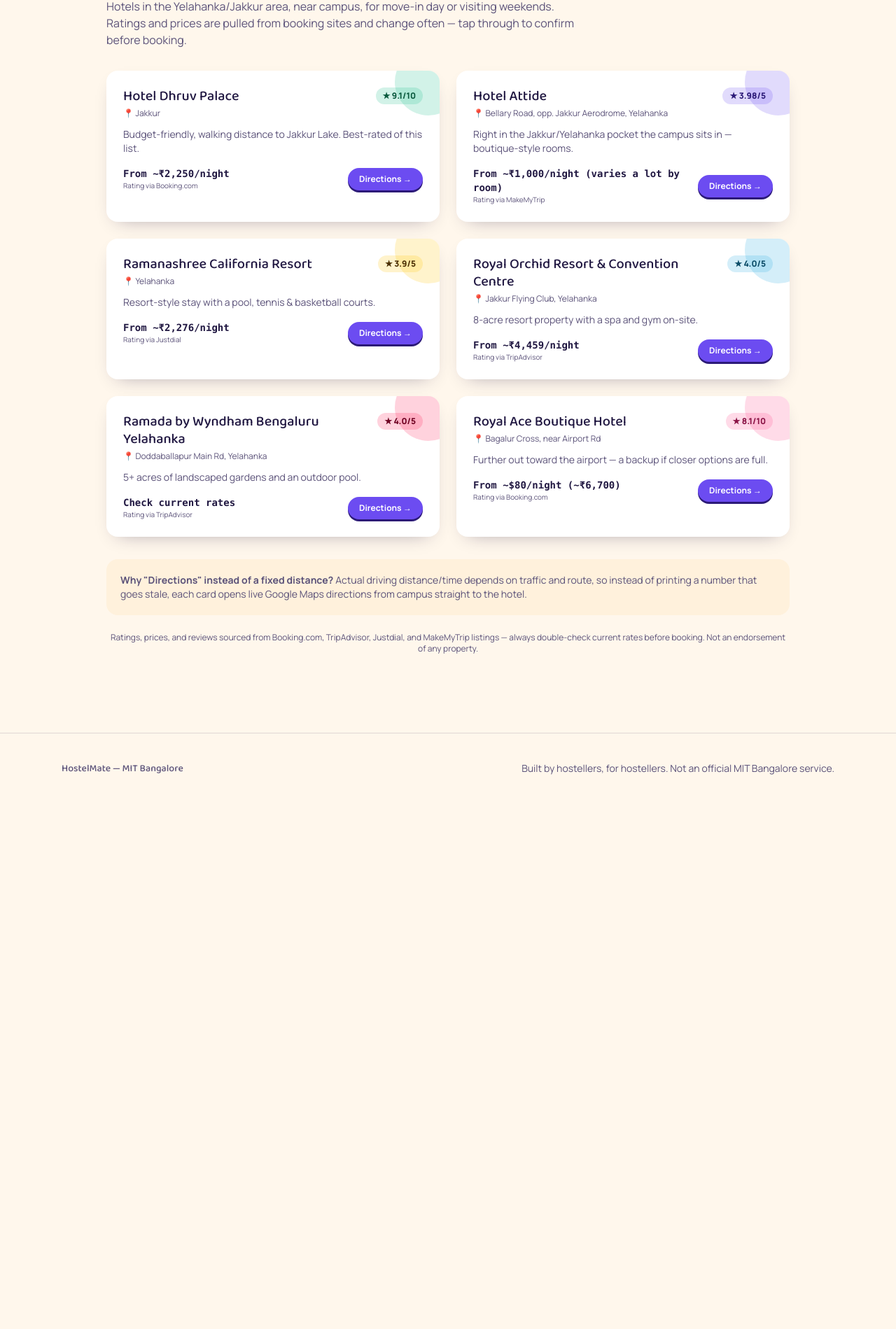
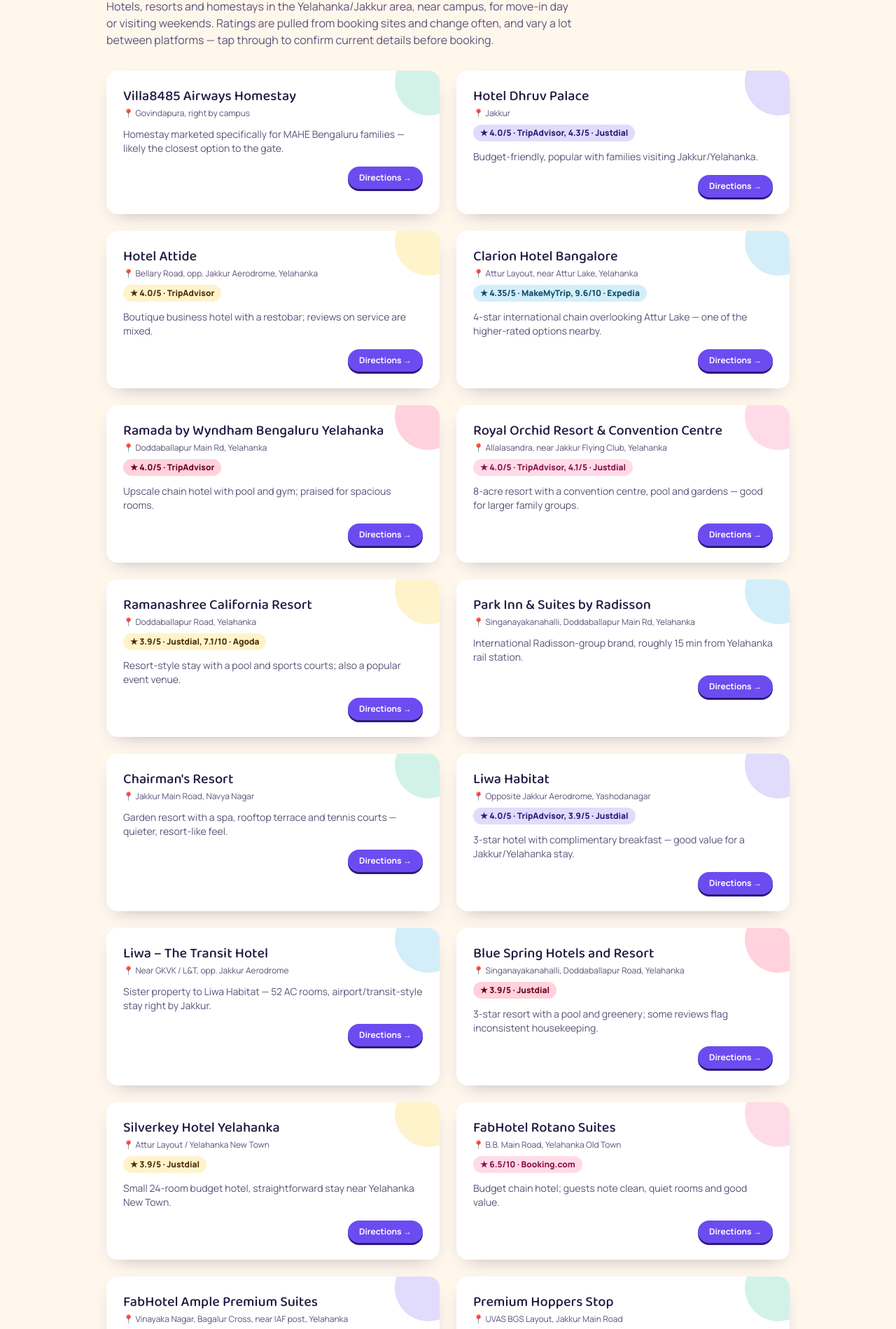
Before and after one commit to MoAyaan/hostelmate, a React (Vite) app in the folder web/: page /stay in a window 1280 px wide. Shown: the part 220-2119 px from the top of the page at 70% size. Before the commit the page ends 1368 px from the top, so only its background shows below. Built offline with nearby package versions, Linux system fonts and the light colour scheme; no server answers.

Commit message:
Expand Parent Stay hotel list, drop price fields
Prices went stale/inaccurate quickly, so remove them. Expand from 6 to
18 real hotels/resorts/homestays near campus (Yelahanka/Jakkur/Doddaballapur
Road corridor), each with a rating (source-labeled) where verifiable.

```diff
--- a/web/src/pages/Stay.jsx
+++ b/web/src/pages/Stay.jsx
@@ -6,70 +6,148 @@
 
 const HOTELS = [
   {
+    name: "Villa8485 Airways Homestay",
+    area: "Govindapura, right by campus",
+    rating: null,
+    blurb: "Homestay marketed specifically for MAHE Bengaluru families — likely the closest option to the gate.",
+    accent: "mint",
+    mapQuery: "Villa8485 Airways Homestay, Govindapura, Yelahanka, Bengaluru",
+  },
+  {
     name: "Hotel Dhruv Palace",
     area: "Jakkur",
-    rating: "9.1",
-    ratingOutOf: "10",
-    ratingSource: "Booking.com",
-    price: "From ~₹2,250/night",
-    blurb: "Budget-friendly, walking distance to Jakkur Lake. Best-rated of this list.",
-    accent: "mint",
+    rating: "4.0/5 · TripAdvisor, 4.3/5 · Justdial",
+    blurb: "Budget-friendly, popular with families visiting Jakkur/Yelahanka.",
+    accent: "violet",
     mapQuery: "Hotel Dhruv Palace, Jakkur, Bengaluru",
   },
   {
     name: "Hotel Attide",
     area: "Bellary Road, opp. Jakkur Aerodrome, Yelahanka",
-    rating: "3.98",
-    ratingOutOf: "5",
-    ratingSource: "MakeMyTrip",
-    price: "From ~₹1,000/night (varies a lot by room)",
-    blurb: "Right in the Jakkur/Yelahanka pocket the campus sits in — boutique-style rooms.",
-    accent: "violet",
-    mapQuery: "Attide Hotel, Bellary Road, Yelahanka, Bengaluru",
+    rating: "4.0/5 · TripAdvisor",
+    blurb: "Boutique business hotel with a restobar; reviews on service are mixed.",
+    accent: "amber",
+    mapQuery: "Hotel Attide, Bellary Road, Yelahanka, Bengaluru",
   },
   {
-    name: "Ramanashree California Resort",
-    area: "Yelahanka",
-    rating: "3.9",
-    ratingOutOf: "5",
-    ratingSource: "Justdial",
-    price: "From ~₹2,276/night",
-    blurb: "Resort-style stay with a pool, tennis & basketball courts.",
-    accent: "amber",
-    mapQuery: "Ramanashree California Resort, Yelahanka, Bengaluru",
-  },
-  {
-    name: "Royal Orchid Resort & Convention Centre",
-    area: "Jakkur Flying Club, Yelahanka",
-    rating: "4.0",
-    ratingOutOf: "5",
-    ratingSource: "TripAdvisor",
-    price: "From ~₹4,459/night",
-    blurb: "8-acre resort property with a spa and gym on-site.",
+    name: "Clarion Hotel Bangalore",
+    area: "Attur Layout, near Attur Lake, Yelahanka",
+    rating: "4.35/5 · MakeMyTrip, 9.6/10 · Expedia",
+    blurb: "4-star international chain overlooking Attur Lake — one of the higher-rated options nearby.",
     accent: "sky",
-    mapQuery: "Royal Orchid Resort & Convention Centre, Yelahanka, Bengaluru",
+    mapQuery: "Clarion Hotel Bangalore, Attur Layout, Yelahanka, Bengaluru",
   },
   {
     name: "Ramada by Wyndham Bengaluru Yelahanka",
     area: "Doddaballapur Main Rd, Yelahanka",
-    rating: "4.0",
-    ratingOutOf: "5",
-    ratingSource: "TripAdvisor",
-    price: "Check current rates",
-    blurb: "5+ acres of landscaped gardens and an outdoor pool.",
+    rating: "4.0/5 · TripAdvisor",
+    blurb: "Upscale chain hotel with pool and gym; praised for spacious rooms.",
     accent: "coral",
     mapQuery: "Ramada by Wyndham Bengaluru Yelahanka",
   },
   {
+    name: "Royal Orchid Resort & Convention Centre",
+    area: "Allalasandra, near Jakkur Flying Club, Yelahanka",
+    rating: "4.0/5 · TripAdvisor, 4.1/5 · Justdial",
+    blurb: "8-acre resort with a convention centre, pool and gardens — good for larger family groups.",
+    accent: "pink",
+    mapQuery: "Royal Orchid Resort and Convention Centre, Jakkur Flying Club, Yelahanka, Bengaluru",
+  },
+  {
+    name: "Ramanashree California Resort",
+    area: "Doddaballapur Road, Yelahanka",
+    rating: "3.9/5 · Justdial, 7.1/10 · Agoda",
+    blurb: "Resort-style stay with a pool and sports courts; also a popular event venue.",
+    accent: "amber",
+    mapQuery: "Ramanashree California Resort, Doddaballapur Road, Yelahanka, Bengaluru",
+  },
+  {
+    name: "Park Inn & Suites by Radisson",
+    area: "Singanayakanahalli, Doddaballapur Main Rd, Yelahanka",
+    rating: null,
+    blurb: "International Radisson-group brand, roughly 15 min from Yelahanka rail station.",
+    accent: "sky",
+    mapQuery: "Park Inn and Suites by Radisson Bengaluru Yelahanka, Singanayakanahalli, Doddaballapur Road, Bengaluru",
+  },
+  {
+    name: "Chairman's Resort",
+    area: "Jakkur Main Road, Navya Nagar",
+    rating: null,
+    blurb: "Garden resort with a spa, rooftop terrace and tennis courts — quieter, resort-like feel.",
+    accent: "mint",
+    mapQuery: "Chairman's Resort, Jakkur Main Road, Bengaluru",
+  },
+  {
+    name: "Liwa Habitat",
+    area: "Opposite Jakkur Aerodrome, Yashodanagar",
+    rating: "4.0/5 · TripAdvisor, 3.9/5 · Justdial",
+    blurb: "3-star hotel with complimentary breakfast — good value for a Jakkur/Yelahanka stay.",
+    accent: "violet",
+    mapQuery: "Liwa Habitat, Opposite Jakkur Aerodrome, Bengaluru",
+  },
+  {
+    name: "Liwa – The Transit Hotel",
+    area: "Near GKVK / L&T, opp. Jakkur Aerodrome",
+    rating: null,
+    blurb: "Sister property to Liwa Habitat — 52 AC rooms, airport/transit-style stay right by Jakkur.",
+    accent: "sky",
+    mapQuery: "Liwa The Transit Hotel, Jakkur Aerodrome Road, Bengaluru",
+  },
+  {
+    name: "Blue Spring Hotels and Resort",
+    area: "Singanayakanahalli, Doddaballapur Road, Yelahanka",
+    rating: "3.9/5 · Justdial",
+    blurb: "3-star resort with a pool and greenery; some reviews flag inconsistent housekeeping.",
+    accent: "coral",
+    mapQuery: "Blue Spring Hotels and Resort, Singanayakanahalli, Doddaballapur Road, Yelahanka, Bengaluru",
+  },
+  {
+    name: "Silverkey Hotel Yelahanka",
+    area: "Attur Layout / Yelahanka New Town",
+    rating: "3.9/5 · Justdial",
+    blurb: "Small 24-room budget hotel, straightforward stay near Yelahanka New Town.",
+    accent: "amber",
+    mapQuery: "Silverkey Hotel Yelahanka, Attur Layout, Yelahanka, Bengaluru",
+  },
+  {
+    name: "FabHotel Rotano Suites",
+    area: "B.B. Main Road, Yelahanka Old Town",
+    rating: "6.5/10 · Booking.com",
+    blurb: "Budget chain hotel; guests note clean, quiet rooms and good value.",
+    accent: "pink",
+    mapQuery: "FabHotel Rotano Suites, Yelahanka Old Town, Bengaluru",
+  },
+  {
+    name: "FabHotel Ample Premium Suites",
+    area: "Vinayaka Nagar, Bagalur Cross, near IAF post, Yelahanka",
+    rating: null,
+    blurb: "Budget chain option right by Bagalur Cross, close to the airport-road side of campus.",
+    accent: "violet",
+    mapQuery: "FabHotel Ample Premium Suites, Bagalur Cross, Yelahanka, Bengaluru",
+  },
+  {
+    name: "Premium Hoppers Stop",
+    area: "UVAS BGS Layout, Jakkur Main Road",
+    rating: "4.1/5 · Justdial",
+    blurb: "Small 19-room apartment-style budget hotel right on Jakkur Main Road.",
+    accent: "mint",
+    mapQuery: "Premium Hoppers Stop, Jakkur Main Road, Bengaluru",
+  },
+  {
     name: "Royal Ace Boutique Hotel",
-    area: "Bagalur Cross, near Airport Rd",
-    rating: "8.1",
-    ratingOutOf: "10",
-    ratingSource: "Booking.com",
-    price: "From ~$80/night (~₹6,700)",
-    blurb: "Further out toward the airport — a backup if closer options are full.",
-    accent: "pink",
-    mapQuery: "Royal Ace Boutique Hotel, Bagalur, Bengaluru",
+    area: "Bagalur Cross / Air Force Station Road, Yelahanka",
+    rating: "4.7/5 · Justdial, 8.1/10 · Booking.com",
+    blurb: "Boutique hotel convenient for airport-side travel — reviews vary a lot by platform.",
+    accent: "sky",
+    mapQuery: "Royal Ace Boutique Hotel, Bagalur Cross, Yelahanka, Bengaluru",
+  },
+  {
+    name: "Keerthis Royal Suites",
+    area: "Vidyanagar Cross, Chikkajala, Yelahanka",
+    rating: "8.1/10 · Booking.com",
+    blurb: "Further north toward the airport road — a fallback if closer hotels are full.",
+    accent: "coral",
+    mapQuery: "Keerthis Royal Suites, Chikkajala, Yelahanka, Bengaluru",
   },
 ];
 
@@ -79,7 +157,7 @@
       <span className="text-4xl inline-block animate-popIn">🏨</span>
       <h1 className="font-display text-3xl mt-3 animate-riseIn">Where Parents Can Stay</h1>
       <p className="mt-2 animate-riseIn max-w-2xl" style={{ color: "var(--ink-soft)", animationDelay: ".08s" }}>
-        Hotels in the Yelahanka/Jakkur area, near campus, for move-in day or visiting weekends. Ratings and prices are pulled from booking sites and change often — tap through to confirm before booking.
+        Hotels, resorts and homestays in the Yelahanka/Jakkur area, near campus, for move-in day or visiting weekends. Ratings are pulled from booking sites and change often, and vary a lot between platforms — tap through to confirm current details before booking.
       </p>
 
       <div className="mt-8 grid sm:grid-cols-2 gap-6">
@@ -87,26 +165,22 @@
           <div
             key={h.name}
             className="rounded-2xl p-6 relative overflow-hidden animate-riseIn"
-            style={{ background: "var(--surface)", boxShadow: "var(--shadow-card)", animationDelay: `${i * 0.06}s` }}
+            style={{ background: "var(--surface)", boxShadow: "var(--shadow-card)", animationDelay: `${i * 0.05}s` }}
           >
             <div className="absolute -right-8 -top-8 w-24 h-24 rounded-full opacity-20" style={{ background: `var(--${h.accent})` }} />
             <div className="relative">
-              <div className="flex items-start justify-between gap-3">
-                <h2 className="font-display text-xl leading-tight">{h.name}</h2>
+              <h2 className="font-display text-xl leading-tight">{h.name}</h2>
+              <p className="text-xs mt-1" style={{ color: "var(--ink-soft)" }}>📍 {h.area}</p>
+              {h.rating && (
                 <span
-                  className="shrink-0 text-xs font-extrabold rounded-full px-2.5 py-1 whitespace-nowrap"
+                  className="inline-block mt-2 text-xs font-extrabold rounded-full px-2.5 py-1"
                   style={{ background: `color-mix(in srgb, var(--${h.accent}) 20%, transparent)`, color: `var(--${h.accent}-ink)` }}
                 >
-                  ★ {h.rating}/{h.ratingOutOf}
+                  ★ {h.rating}
                 </span>
-              </div>
-              <p className="text-xs mt-1" style={{ color: "var(--ink-soft)" }}>📍 {h.area}</p>
+              )}
               <p className="text-sm mt-3" style={{ color: "var(--ink-soft)" }}>{h.blurb}</p>
-              <div className="mt-4 flex items-center justify-between gap-2">
-                <div>
-                  <p className="font-mono font-bold text-sm">{h.price}</p>
-                  <p className="text-[10px]" style={{ color: "var(--ink-soft)" }}>Rating via {h.ratingSource}</p>
-                </div>
+              <div className="mt-4 flex items-center justify-end">
                 <a
                   href={directionsUrl(h.mapQuery)}
                   target="_blank"
@@ -123,11 +197,11 @@
       </div>
 
       <div className="mt-8 rounded-2xl p-5 text-sm" style={{ background: "var(--surface-2)", color: "var(--ink-soft)" }}>
-        <b>Why "Directions" instead of a fixed distance?</b> Actual driving distance/time depends on traffic and route, so instead of printing a number that goes stale, each card opens live Google Maps directions from campus straight to the hotel.
+        <b>Why no prices?</b> Room rates change constantly and differ by season, booking site, and room type, so a fixed number here would go stale fast. Tap "Directions" to open Google Maps, then check the hotel's own site or a booking platform for current rates.
       </div>
 
       <p className="mt-6 text-xs text-center" style={{ color: "var(--ink-soft)" }}>
-        Ratings, prices, and reviews sourced from Booking.com, TripAdvisor, Justdial, and MakeMyTrip listings — always double-check current rates before booking. Not an endorsement of any property.
+        Ratings sourced from TripAdvisor, Justdial, Booking.com, MakeMyTrip, and Agoda listings — always double-check current details before booking. Not an endorsement of any property.
       </p>
     </div>
   );
```
